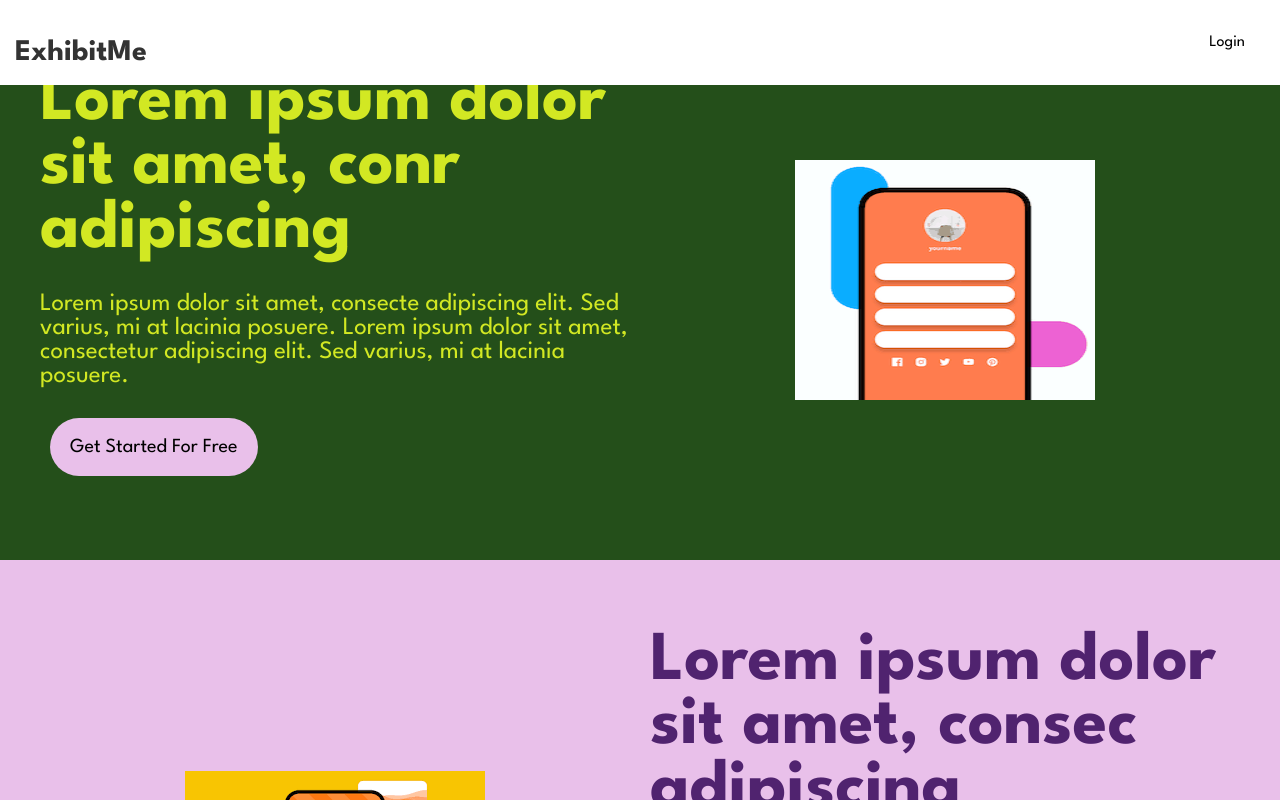
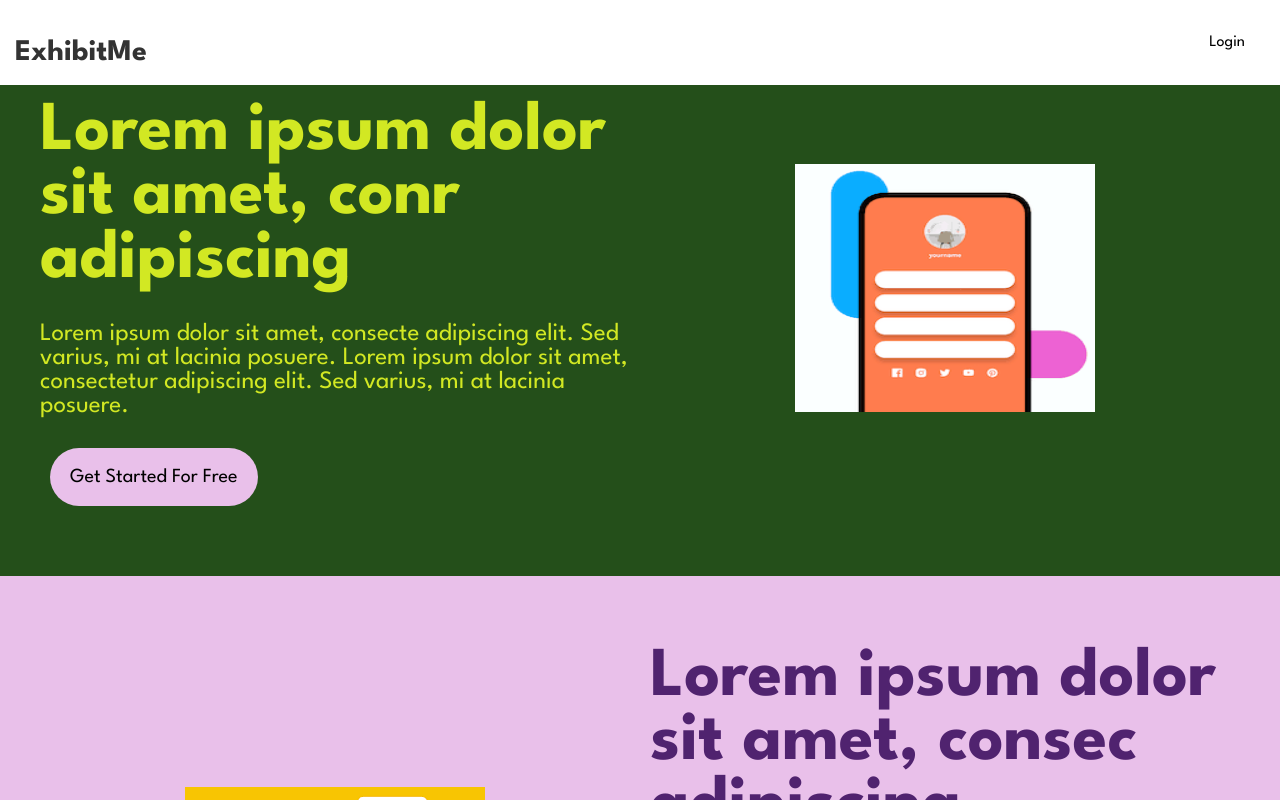
Before and after one commit to praveensubramani07/exhibit_react, a React (Create React App) app: page / in a window 1280 px wide. Shown: the top 800 px of the page. Built offline with nearby package versions, Linux system fonts and the light colour scheme.

Commit message:
Update home.css

```diff
--- a/src/componenet/home.css
+++ b/src/componenet/home.css
@@ -44,7 +44,7 @@
     /* Adjust as needed */
 }
 .container .big-text{
-    margin-top:30px ;
+    margin-top:60px ;
     font-weight: bolder;
     font-size: 70px;
 }
```
